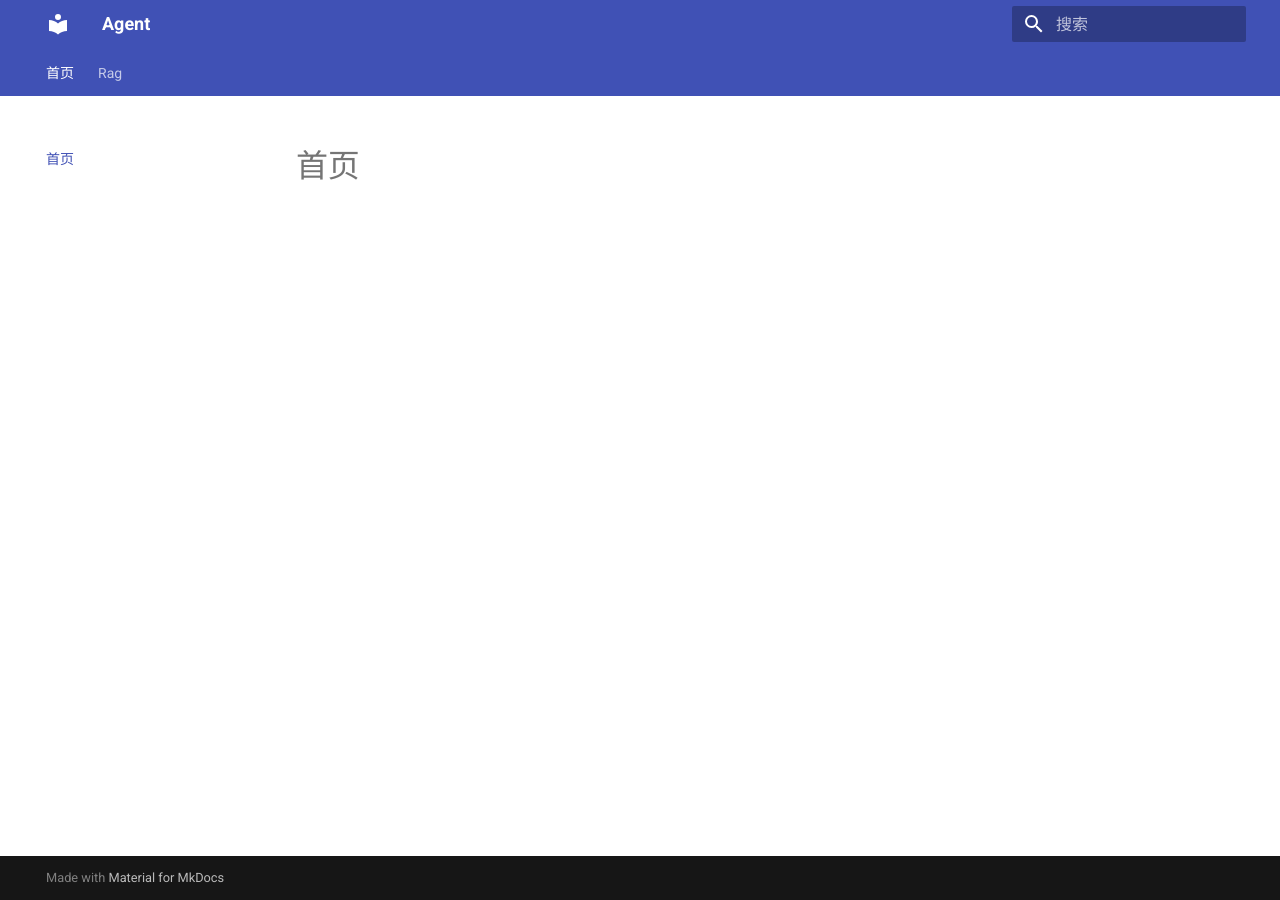
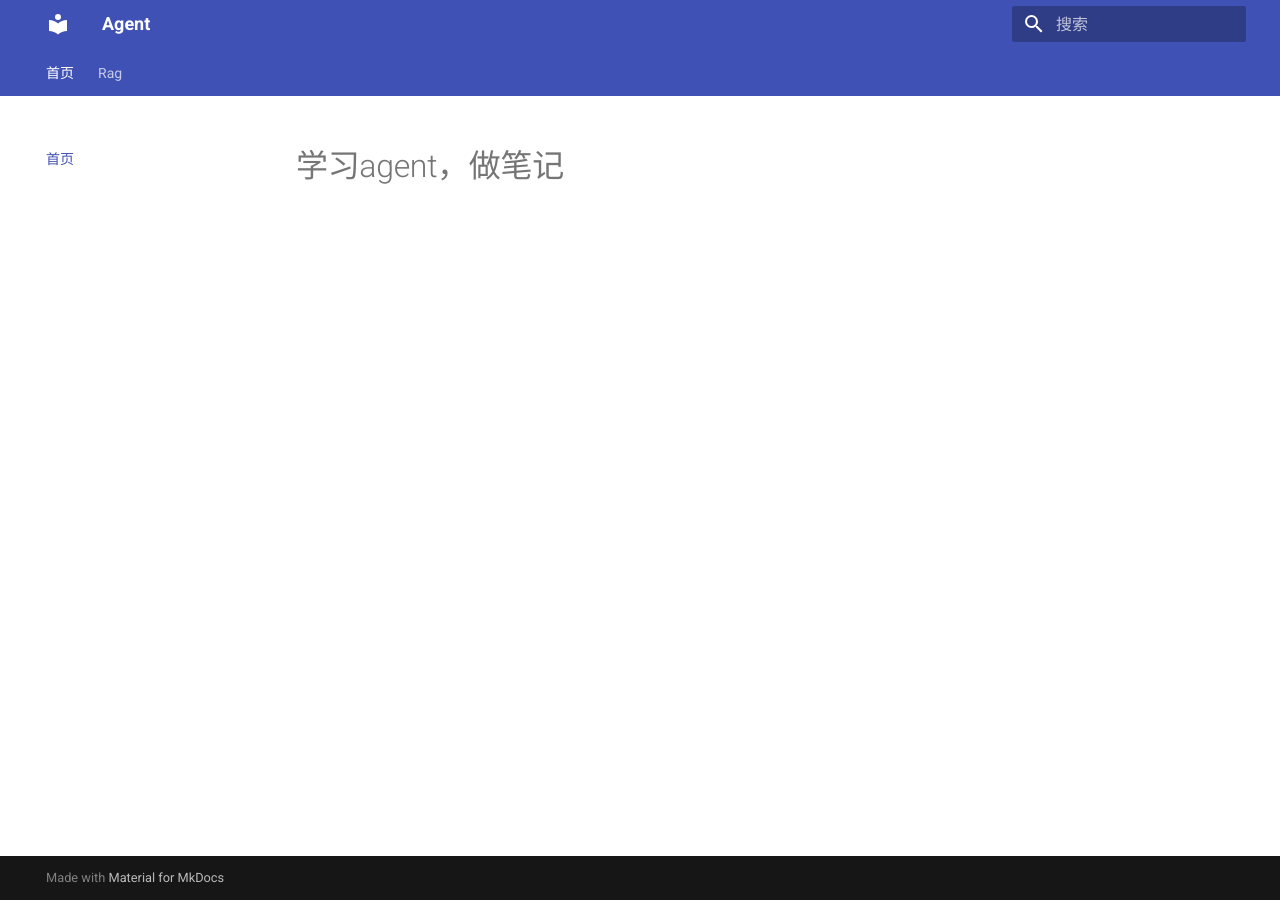
Before and after one commit to qiangxuelixing/agent, an MkDocs documentation site: the page built from docs/index.md, in a window 1280 px wide. Built offline with MkDocs 1.6.1 and Material for MkDocs 9.7.7, drawn with Linux system fonts in a browser that asks for light colours.

Commit message:
Update index.md

```diff
--- a/docs/index.md
+++ b/docs/index.md
@@ -1 +1 @@
-# 首页
+# 学习agent，做笔记
```
